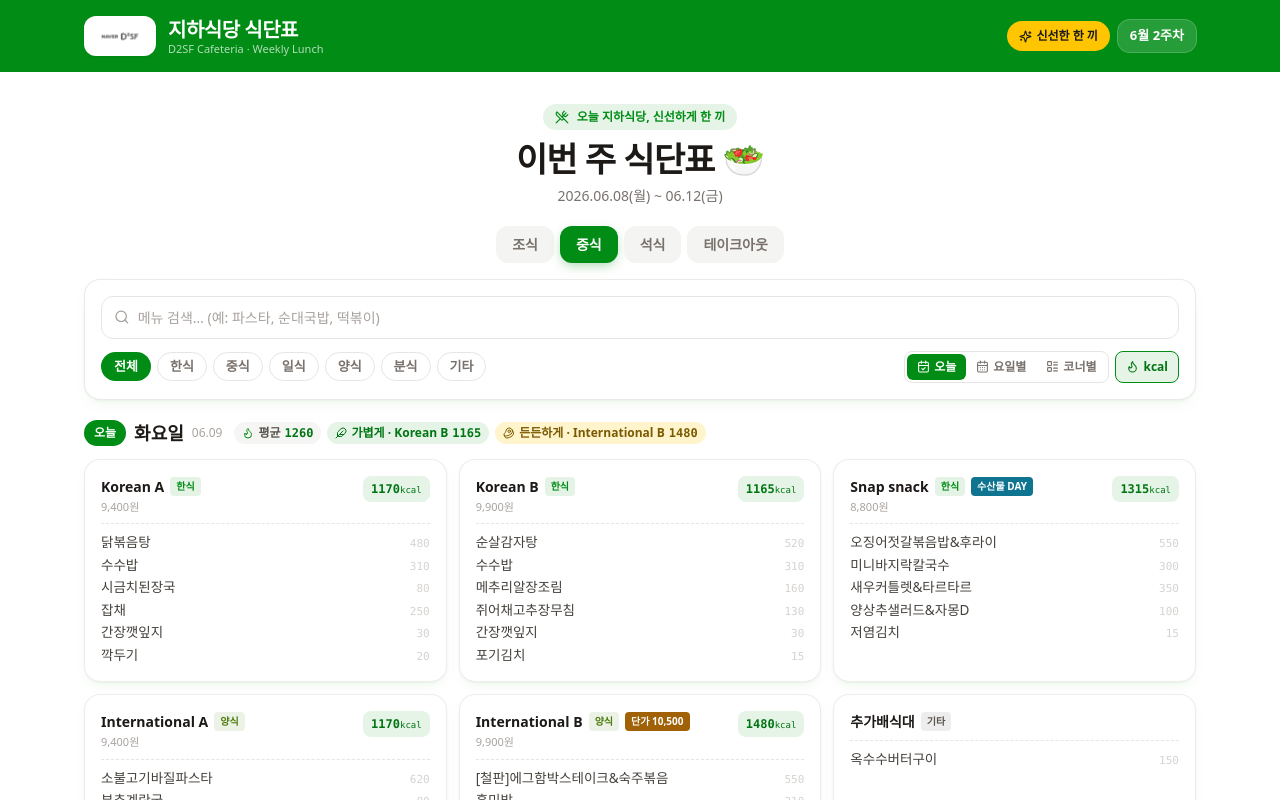
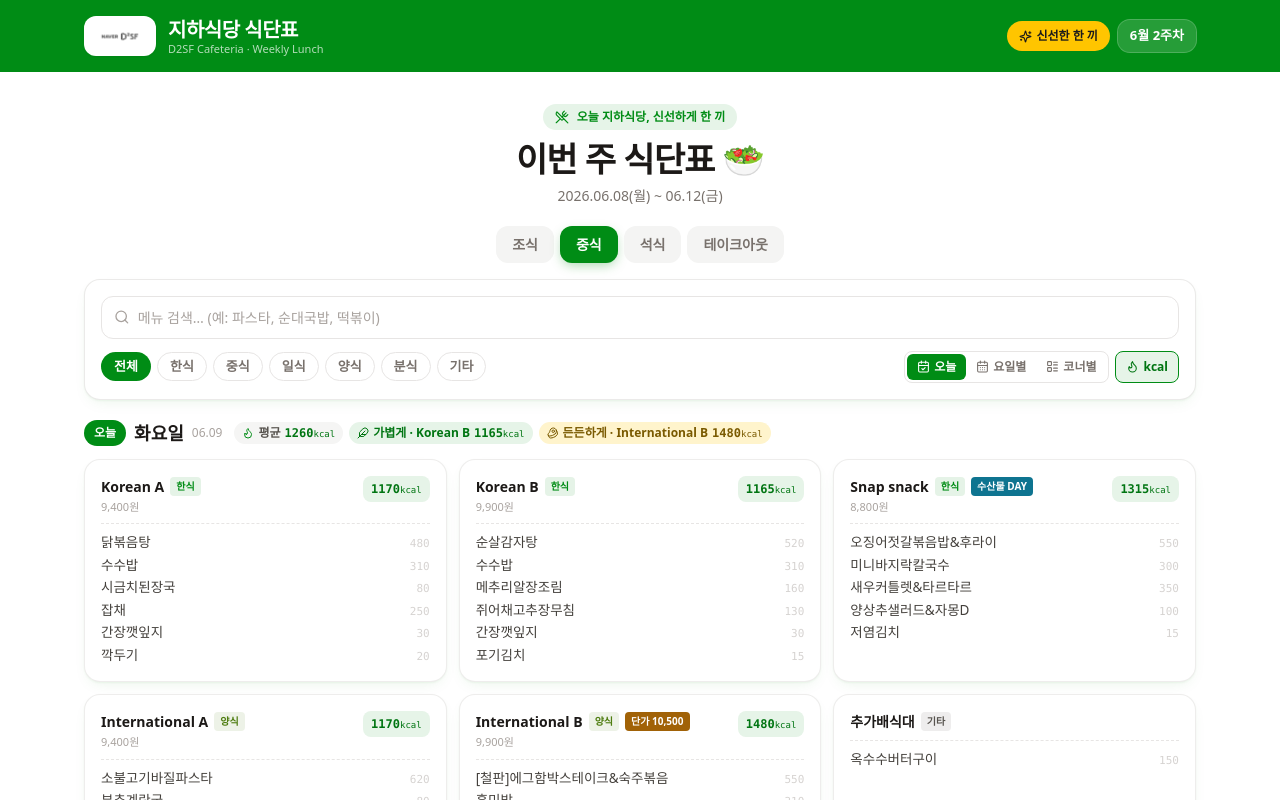
Before and after one commit to sykang-max/d2sf-cafeteria-menu, a React (Vite) app: page / in a window 1280 px wide. Shown: the top 800 px of the page. Built offline with nearby package versions, Linux system fonts and the light colour scheme; a web font is replaced by a local one.

Commit message:
style: ??? ?? ?? ??? kcal ?? ??

```diff
--- a/src/components/WeeklyLunchMenu.jsx
+++ b/src/components/WeeklyLunchMenu.jsx
@@ -120,13 +120,13 @@ export default function WeeklyLunchMenu({ week }) {
     showKcal && meal !== "테이크아웃" && a ? (
       <div className="flex flex-wrap items-center gap-1.5 text-[12px]">
         <span className="inline-flex items-center gap-1 rounded-full bg-stone-100 px-2 py-0.5 font-bold text-stone-600">
-          <Flame size={12} style={{ color: BRAND.green }} /> 평균 <b className="font-mono" style={{ color: BRAND.greenDark }}>{a.avg}</b>
+          <Flame size={12} style={{ color: BRAND.green }} /> 평균 <b className="font-mono" style={{ color: BRAND.greenDark }}>{a.avg}<span className="text-[9px] font-normal">kcal</span></b>
         </span>
         <span className="inline-flex items-center gap-1 rounded-full px-2 py-0.5 font-semibold" style={{ backgroundColor: BRAND.greenSoft, color: BRAND.greenDark }}>
-          <Feather size={12} /> 가볍게 · {a.light.corner} <b className="font-mono">{a.light.kcal}</b>
+          <Feather size={12} /> 가볍게 · {a.light.corner} <b className="font-mono">{a.light.kcal}<span className="text-[9px] font-normal">kcal</span></b>
         </span>
         <span className="inline-flex items-center gap-1 rounded-full px-2 py-0.5 font-semibold" style={{ backgroundColor: BRAND.yellowSoft, color: BRAND.yellowText }}>
-          <Beef size={12} /> 든든하게 · {a.heavy.corner} <b className="font-mono">{a.heavy.kcal}</b>
+          <Beef size={12} /> 든든하게 · {a.heavy.corner} <b className="font-mono">{a.heavy.kcal}<span className="text-[9px] font-normal">kcal</span></b>
         </span>
       </div>
     ) : null;
```
